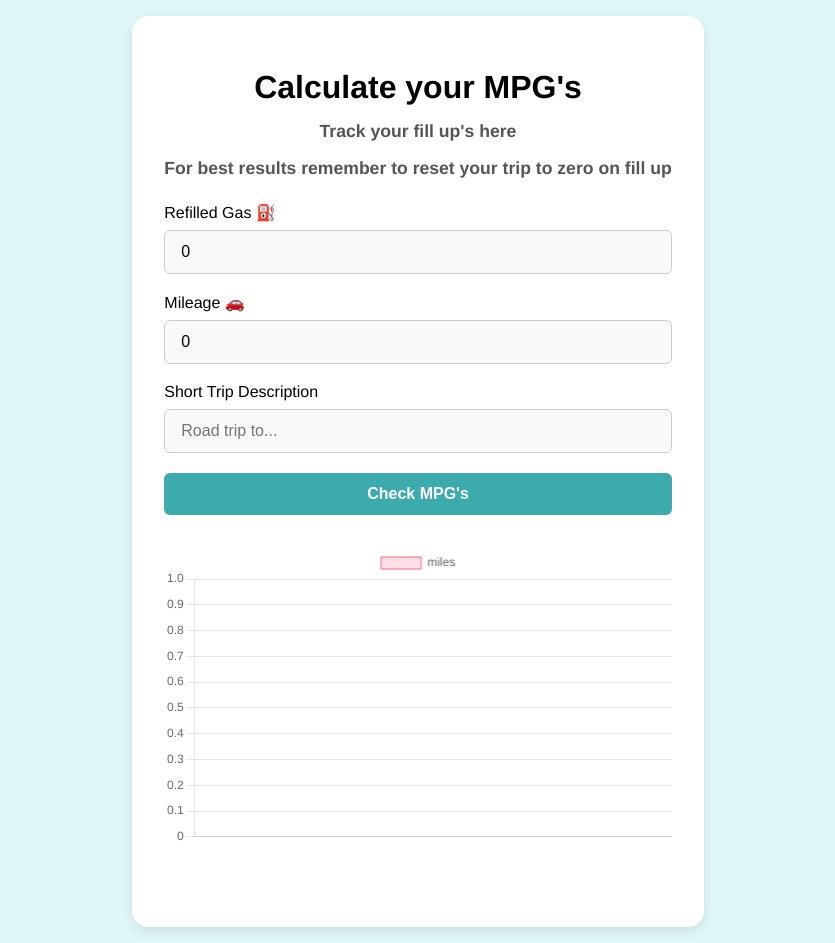
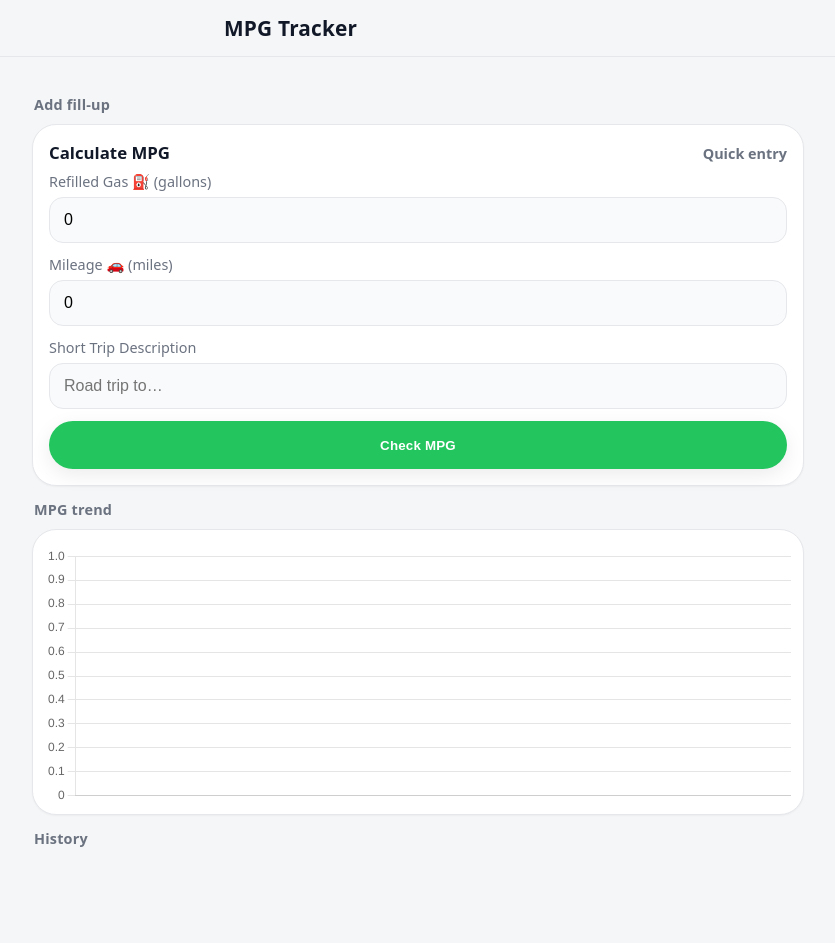
Before and after one commit to evo-g/mpg-tracker, a React (Vite) app: page / in a window 1280 px wide. Shown: the whole page, without its empty margins (222-1057 px from the left). After the commit the page ends 882 px from the top, so only its background shows below. Built offline with nearby package versions, Linux system fonts and the light colour scheme; the HTML template or start-up script is replaced by a standard one.

Commit message:
ui update

```diff
--- a/src/App.jsx
+++ b/src/App.jsx
@@ -62,79 +62,89 @@ function App() {
 
   const barData = {
     labels: milesArr,
-    datasets: [
-      {
-        label: 'miles',
-        backgroundColor: 'rgba(255,99,132,0.2)',
-        borderColor: 'rgba(255,99,132,1)',
-        borderWidth: 1,
-        hoverBackgroundColor: 'rgba(255,99,132,0.4)',
-        hoverBorderColor: 'rgba(255,99,132,1)',
+    datasets: [{
+      label: 'MPG',
       data: milesArr,
-      }
-    ]
+      backgroundColor: 'rgba(34,197,94,0.25)',
+      borderColor: 'rgba(34,197,94,1)',
+      borderWidth: 2,
+      borderRadius: 8,
+      barThickness: 'flex',
+    }]
   };
 
+
   return (
-    <div className='container'>
-      <h1>Calculate your MPG's</h1>
-      <h2>Track your fill up's here</h2>
-      <h2>For best results remember to reset your trip to zero on fill up</h2>
+    <div className="app">
+      <header className="appbar">
+        <div className="appbar__inner">
+          <div className="appbar__title">MPG Tracker</div>
+        </div>
+      </header>
 
-      <form onSubmit={handleSubmit}>
-        <div className='form-child'>
-          <label>Refilled Gas ⛽️</label>
-          <input
-            type='number'
-            value={trip}
+      <main className="container">
+        <div className="section-label">Add fill-up</div>
+        <section className="card">
+          <div className="card__headline">
+            <span>Calculate MPG</span>
+            <span className="card__sub">Quick entry</span>
+          </div>
+
+          <form onSubmit={handleSubmit} className="form">
+            <div className="control">
+              <label className="label">Refilled Gas ⛽️ (gallons)</label>
+              <input className="input" type="number" value={trip}
                 onFocus={() => trip === 0 && setTrip('')}
                 onBlur={() => trip === '' && setTrip(0)}
                 onChange={(e) => setTrip(e.target.value)}
               />
             </div>
 
-        <div className='form-child'>
-          <label>Mileage 🚗</label>
-          <input
-            type='number'
-            value={miles}
+            <div className="control">
+              <label className="label">Mileage 🚗 (miles)</label>
+              <input className="input" type="number" value={miles}
                 onFocus={() => miles === 0 && setMiles('')}
                 onBlur={() => miles === '' && setMiles(0)}
                 onChange={(e) => setMiles(e.target.value)}
               />
             </div>
 
-        <div className='form-child'>
-          <label>Short Trip Description</label>
-          <input
-            type='text'
-            placeholder='Road trip to...'
-            value={description}
-            onChange={(e) => setDescription(e.target.value)}
+            <div className="control">
+              <label className="label">Short Trip Description</label>
+              <input className="input" type="text" placeholder="Road trip to…"
+                value={description} onChange={(e) => setDescription(e.target.value)}
               />
             </div>
 
-        <div className='form-child'>
-          <button type='submit'>Check MPG's</button>
-        </div>
+            <button className="btn" type="submit">Check MPG</button>
           </form>
 
-      <h3>{mpgs}</h3>
+          {mpgs && <div className="feedback">{mpgs}</div>}
+        </section>
 
-      <div className='bar-container'>
-        <Bar data={barData} options={{ maintainAspectRatio: false }} />
+        <div className="section-label">MPG trend</div>
+        <section className="card chart-card">
+          <div className="bar-container">
+            <Bar data={barData} options={{ maintainAspectRatio: false, plugins: { legend: { display: false } } }} />
           </div>
+        </section>
 
-      <ul>
+        <div className="section-label">History</div>
+        <ul className="list">
           {trips.map((item) => (
-          <li className='trip-card' key={item.time}>
-            <div><strong>Previous MPG:</strong> {item.miles}</div>
-            <div><strong>Date & Time:</strong> {item.time}</div>
-            <div><strong>Description:</strong> {item.description || '—'}</div>
-            <button onClick={() => deleteTrip(item.time)}>Delete</button>
+            <li className="listitem" key={item.time}>
+              <div className="listitem__left">
+                <div className="listitem__title">{item.description || 'Trip'}</div>
+                <div className="listitem__meta">{item.time}</div>
+              </div>
+              <div className="listitem__action">
+                <div className="badge">{item.miles} MPG</div>
+                <button className="iconbtn" onClick={() => deleteTrip(item.time)}>Delete</button>
+              </div>
             </li>
           ))}
         </ul>
+      </main>
     </div>
   );
 }
--- a/src/style.css
+++ b/src/style.css
@@ -1,4 +1,22 @@
-/* RESET & BASE */
+/* =========================
+   Design tokens
+   ========================= */
+:root {
+  --bg: #f5f6f7;
+  --card: #ffffff;
+  --text: #111827;
+  --muted: #6b7280;
+  --border: #e5e7eb;
+  --accent: #22c55e;        /* Rivian-ish green */
+  --accent-ink: #065f46;
+  --radius-xl: 20px;
+  --radius-lg: 14px;
+  --radius-md: 12px;
+  --shadow-sm: 0 1px 2px rgba(0,0,0,.04);
+  --shadow-md: 0 6px 20px rgba(0,0,0,.08);
+}
+
+/* iOS-like smoothing + mobile viewport comfort */
 *,
 *::before,
 *::after {
@@ -7,154 +25,319 @@
 
 html {
   -webkit-font-smoothing: antialiased;
-  font-family: 'Helvetica Neue', Helvetica, Arial, sans-serif;
+  -moz-osx-font-smoothing: grayscale;
+  font-family: ui-sans-serif, system-ui, -apple-system, "SF Pro Text",
+               "Helvetica Neue", Helvetica, Arial, sans-serif;
   font-size: 16px;
+  background: var(--bg);
 }
 
 body {
   margin: 0;
-  background-color: #e0f7fa;
-  padding: 1rem;
-  display: flex;
-  justify-content: center;
+  color: var(--text);
+  background: var(--bg);
 }
 
-/* MAIN CONTAINER */
-.container {
-  background-color: #fff;
-  border-radius: 1rem;
-  padding: 2rem;
-  width: 100%;
-  max-width: 800px;
-  box-shadow: 0 4px 12px rgba(0, 0, 0, 0.1);
+/* =========================
+   App shell
+   ========================= */
+.app {
+  min-height: 100dvh;
+  display: grid;
+  grid-template-rows: auto 1fr;
 }
 
-/* HEADINGS */
-h1 {
-  font-size: 2rem;
-  margin-bottom: 0.5rem;
-  text-align: center;
+/* Top app bar (like Rivian's) */
+.appbar {
+  position: sticky;
+  top: 0;
+  z-index: 10;
+  background: var(--bg);
+  backdrop-filter: saturate(180%) blur(10px);
+  border-bottom: 1px solid var(--border);
 }
 
-h2 {
-  font-size: 1.1rem;
-  color: #555;
-  margin-bottom: 1rem;
-  text-align: center;
+.appbar__inner {
+  max-width: 420px;
+  margin: 0 auto;
+  padding: 14px 16px;
+  display: flex;
+  align-items: center;
+  gap: 10px;
 }
 
-h3 {
-  text-align: center;
-  font-size: 1rem;
-  color: #333;
-  margin-top: 1.5rem;
+.appbar__title {
+  font-size: 1.25rem;
+  font-weight: 700;
+  letter-spacing: .2px;
 }
 
-/* FORM */
-form {
-  display: flex;
-  flex-direction: column;
-  gap: 1.2rem;
-  margin-top: 1.5rem;
+/* Content container */
+.container {
+  width: 100%;
+  max-width: 100%;          /* full width on phones */
+  margin: 0 auto;
+  padding: 16px;
+  padding-left: max(16px, env(safe-area-inset-left));
+  padding-right: max(16px, env(safe-area-inset-right));
 }
 
-.form-child {
-  display: flex;
-  flex-direction: column;
-  gap: 0.5rem;
+.bar-container {
+  height: 220px;
 }
 
-input {
-  padding: 0.75rem 1rem;
-  font-size: 1rem;
-  border: 1px solid #ccc;
-  border-radius: 6px;
-  background-color: #f8f9fa;
-  transition: border-color 0.2s ease;
+/* make inputs/chips slightly larger on small screens */
+.input {
+  height: 48px;
+}
+.btn {
+  height: 48px;
 }
 
-input:focus {
-  border-color: #3cabae;
-  background-color: #fff;
-  outline: none;
+
+/* Section label (subdued) */
+.section-label {
+  font-size: .9rem;
+  color: var(--muted);
+  margin: 14px 2px 10px;
+  font-weight: 600;
+  letter-spacing: .2px;
 }
 
-/* BUTTONS */
-button {
-  padding: 0.75rem;
-  background-color: #3cabae;
-  color: #fff;
-  font-weight: bold;
-  font-size: 1rem;
-  border: none;
-  border-radius: 6px;
-  cursor: pointer;
-  transition: background-color 0.2s ease;
+/* =========================
+   Cards
+   ========================= */
+.card {
+  background: var(--card);
+  border: 1px solid var(--border);
+  border-radius: var(--radius-xl);
+  box-shadow: var(--shadow-sm);
+  padding: 16px;
 }
 
-button:hover {
-  background-color: #2bbbad;
+.card + .card {
+  margin-top: 14px;
 }
 
-/* BAR CHART */
-.bar-container {
-  width: 100%;
-  height: 300px;
-  margin-top: 2rem;
+/* Big headline inside cards (like "Charge limit") */
+.card__headline {
+  display: flex;
+  align-items: baseline;
+  justify-content: space-between;
+  font-weight: 700;
+  font-size: 1.05rem;
+  margin-bottom: 8px;
 }
 
-/* TRIP HISTORY */
-ul {
-  list-style: none;
-  padding: 0;
-  margin: 2rem 0 1rem;
-  display: flex;
-  flex-direction: column;
-  gap: 1rem;
+.card__sub {
+  color: var(--muted);
+  font-size: .9rem;
 }
 
-.trip-card {
-  background-color: #fff;
-  border-radius: 1rem;
-  padding: 1.25rem;
-  box-shadow: 0 2px 6px rgba(0, 0, 0, 0.06);
-  border: 1px solid #ddd;
-  display: flex;
-  flex-direction: column;
-  gap: 0.5rem;
-  font-size: 1rem;
-  text-align: center;
+/* =========================
+   Form block (Add fill-up)
+   ========================= */
+.form {
+  display: grid;
+  gap: 12px;
 }
 
-.trip-card button {
-  background-color: #ff5e5e;
-  margin-top: 0.5rem;
+.control {
+  display: grid;
+  gap: 6px;
 }
 
-.trip-card button:hover {
-  background-color: #d94242;
+.label {
+  font-size: .9rem;
+  color: var(--muted);
 }
 
-/* RESPONSIVE */
-@media screen and (max-width: 600px) {
-  html {
-    font-size: 15px;
+.input {
+  height: 46px;
+  padding: 0 14px;
+  font-size: 1rem;
+  background: #f9fafb;
+  border: 1px solid var(--border);
+  border-radius: var(--radius-lg);
+  transition: box-shadow .15s ease, border-color .15s ease, background .15s;
+}
+
+.input:focus {
+  outline: none;
+  background: #fff;
+  border-color: #c7d2fe;
+  box-shadow: 0 0 0 4px rgba(34,197,94,.15);
+}
+
+.btn {
+  height: 48px;
+  border: 0;
+  border-radius: 999px;
+  background: var(--accent);
+  color: #fff;
+  font-weight: 700;
+  letter-spacing: .2px;
+  cursor: pointer;
+  transition: transform .04s ease, box-shadow .2s ease, background .2s ease;
+  box-shadow: var(--shadow-md);
+}
+.btn:active {
+  transform: translateY(1px);
+}
+.btn:hover {
+  filter: saturate(1.05) brightness(1.02);
+}
+
+/* Inline feedback line (“This trip you got…”) */
+.feedback {
+  margin-top: 10px;
+  font-weight: 600;
+}
+
+/* =========================
+   Chart block
+   ========================= */
+.chart-card {
+  padding: 16px 12px 8px;
+}
+
+/* =========================
+   History (Rivian "Charging history" style)
+   ========================= */
+.list {
+  display: grid;
+  gap: 10px;
+  margin: 0;
+  padding: 0;
+  list-style: none;
+}
+
+.listitem {
+  background: var(--card);
+  border: 1px solid var(--border);
+  border-radius: var(--radius-xl);
+  box-shadow: var(--shadow-sm);
+  padding: 14px 16px;
+  display: grid;
+  grid-template-columns: 1fr auto;
+  align-items: center;
+  gap: 8px 12px;
+}
+
+.listitem__left {
+  min-width: 0;
+}
+.listitem__title {
+  font-weight: 700;
+  font-size: 1.05rem;
+}
+.listitem__meta {
+  color: var(--muted);
+  font-size: .9rem;
+  white-space: nowrap;
+  text-overflow: ellipsis;
+  overflow: hidden;
+}
+
+.listitem__action {
+  display: grid;
+  gap: 6px;
+  justify-items: end;
+}
+.badge {
+  background: #ecfdf5;
+  color: var(--accent-ink);
+  border: 1px solid #bbf7d0;
+  font-weight: 700;
+  border-radius: 999px;
+  padding: 4px 10px;
+  font-size: .85rem;
+}
+.iconbtn {
+  background: #fee2e2;
+  color: #991b1b;
+  border: 1px solid #fecaca;
+  height: 34px;
+  padding: 0 12px;
+  border-radius: 999px;
+  font-weight: 700;
+  cursor: pointer;
+}
+
+/* --- ≥640px (tablets / small laptop) --- */
+@media (min-width: 640px) {
+  .container {
+    max-width: 560px;       /* no longer tiny on desktop */
   }
-
-  .container {
-    padding: 1.25rem;
+  .card, .listitem {
+    border-radius: 22px;
   }
-
   .bar-container {
-    height: 250px;
-  }
-
-  input,
-  button {
-    font-size: 1rem;
-  }
-
-  h1 {
-    font-size: 1.75rem;
+    height: 260px;
   }
 }
+
+/* --- ≥768px (laptop) --- */
+@media (min-width: 768px) {
+  .container {
+    max-width: 680px;       /* wider content column */
+  }
+  .appbar__title {
+    font-size: 1.3rem;
+  }
+}
+
+/* --- ≥1024px (desktop) --- */
+@media (min-width: 1024px) {
+  .container {
+    max-width: 820px;       /* nice roomy desktop width */
+  }
+  .bar-container {
+    height: 300px;
+  }
+}
+
+/* optional: ensure Chart.js stretches edge-to-edge inside its card */
+.chart-card canvas {
+  width: 100% !important;
+  height: 100% !important;
+}
+
+
+/* =========================
+   Desktop polish
+   ========================= */
+@media (min-width: 640px) {
+  .container {
+    padding: 24px;
+  }
+  .card, .listitem {
+    border-radius: 24px;
+  }
+  .bar-container {
+    height: 260px;
+  }
+}
+
+/* Optional dark mode */
+@media (prefers-color-scheme: dark) {
+  :root {
+    --bg:#0b0c0e; --card:#111315; --text:#eef2f6; --muted:#9aa3af;
+    --border:#1f2428; --shadow-sm:none; --shadow-md:none;
+    --accent:#22c55e; --accent-ink:#a7f3d0;
+  }
+  .appbar {
+    border-bottom-color: var(--border);
+  }
+  .input {
+    background:#0f1113; border-color:#1f2428; color:var(--text);
+  }
+  .input:focus { border-color:#14532d; box-shadow: 0 0 0 4px rgba(34,197,94,.18);
+  }
+  .iconbtn {
+    background:#3f1d1d; border-color:#571b1b; color:#fecaca;
+  }
+  .badge {
+    background:#0f1a14; border-color:#0f3c25; color:#a7f3d0;
+  }
+}
```
Lines whose indentation alone changed are shown as unchanged.
